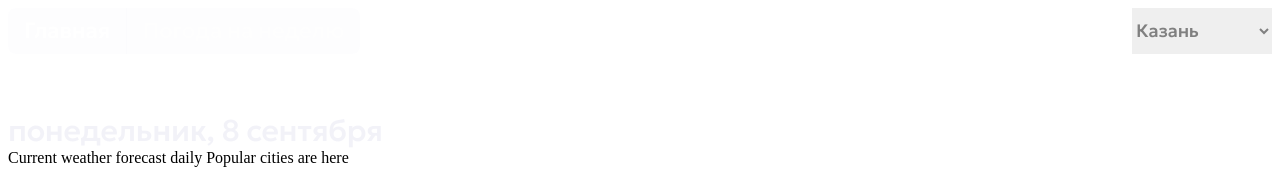
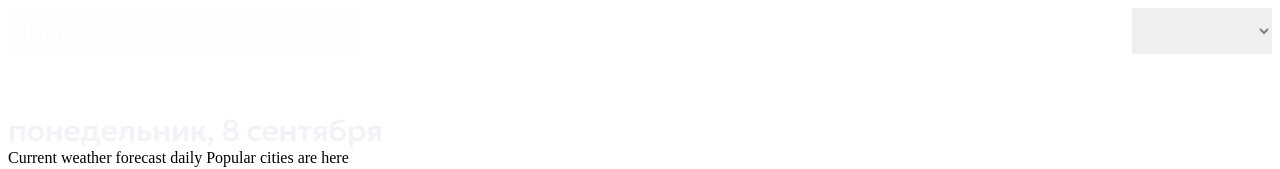
Before and after one commit to HProspere/weather.test, a Vue app: page /daily in a window 1280 px wide. Shown: the top 169 px of the page. Built offline with nearby package versions, Linux system fonts and the light colour scheme.

Commit message:
Forecast store mod: selected city initialization

```diff
--- a/src/stores/forecast.ts
+++ b/src/stores/forecast.ts
@@ -39,6 +39,8 @@ export const useForecastStore = defineStore(
     const selectedCity = ref<CityRecord>({
       id: '01',
       name: 'Казань',
+      daily: dailyForecast(new Date()),
+      weekly: weeklyForecast(new Date()),
     });
     const popularCities = ref<CityRecord[]>([]);
 
@@ -54,14 +56,6 @@ export const useForecastStore = defineStore(
         tempCitiesList.splice(tempCitiesList.findIndex(el => el.id === city.id), 1);
       }
     }
-
-    watch(() => selectedCity.value.id,
-      () => {
-        selectedCity.value.daily = dailyForecast(new Date());
-        selectedCity.value.weekly = weeklyForecast(new Date());
-        fillPopularCities();
-      }
-    );
 
     function singleForecast(timestamp: Date):ForecastRecord {
       return {
@@ -87,6 +81,14 @@ export const useForecastStore = defineStore(
         .map((el) => singleForecast(el));
     }
 
+    watch(() => selectedCity.value.id,
+      () => {
+        selectedCity.value.daily = dailyForecast(new Date());
+        selectedCity.value.weekly = weeklyForecast(new Date());
+        fillPopularCities();
+      }
+    );
+
     return {
       citiesList,
       selectedCity,
```
